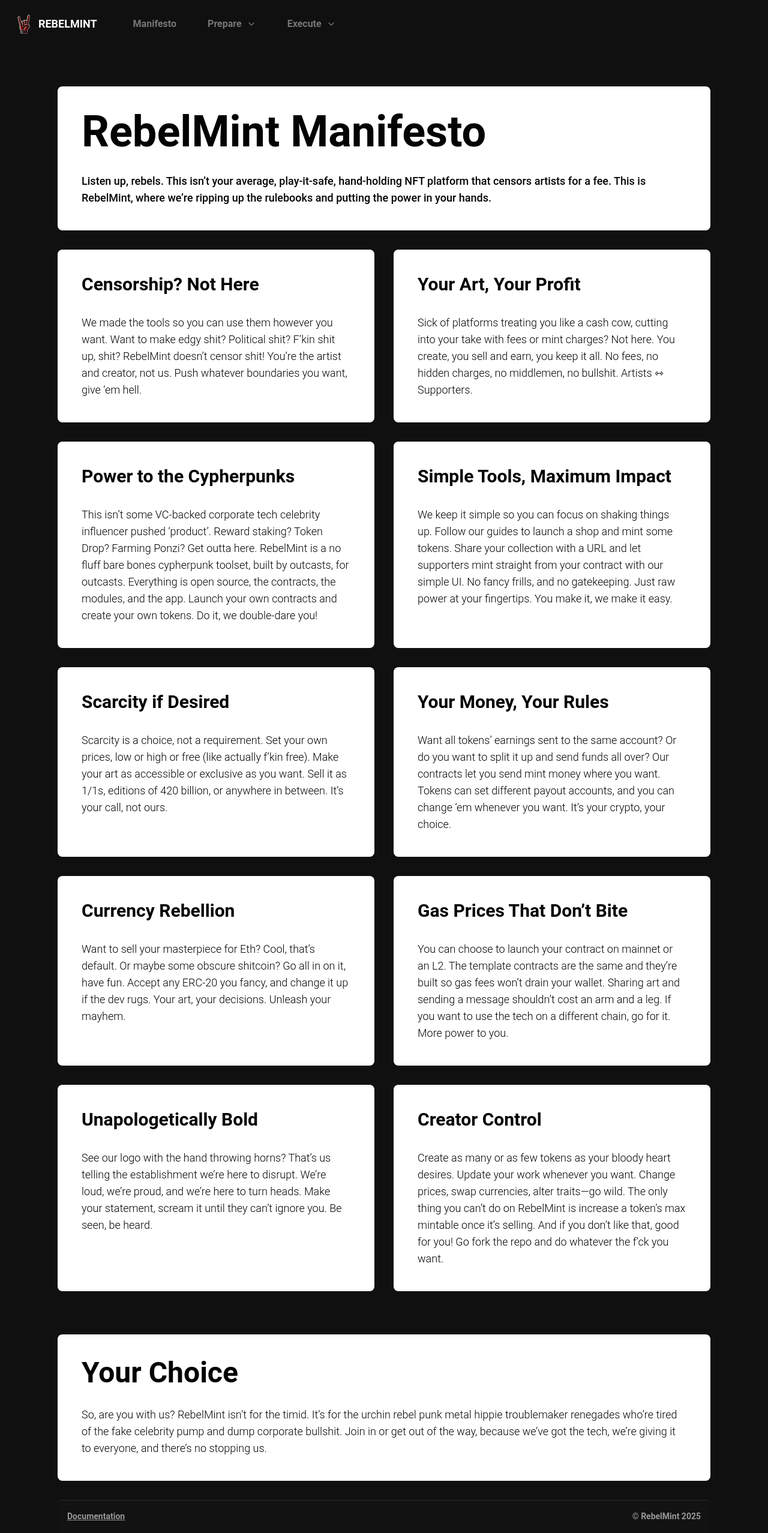
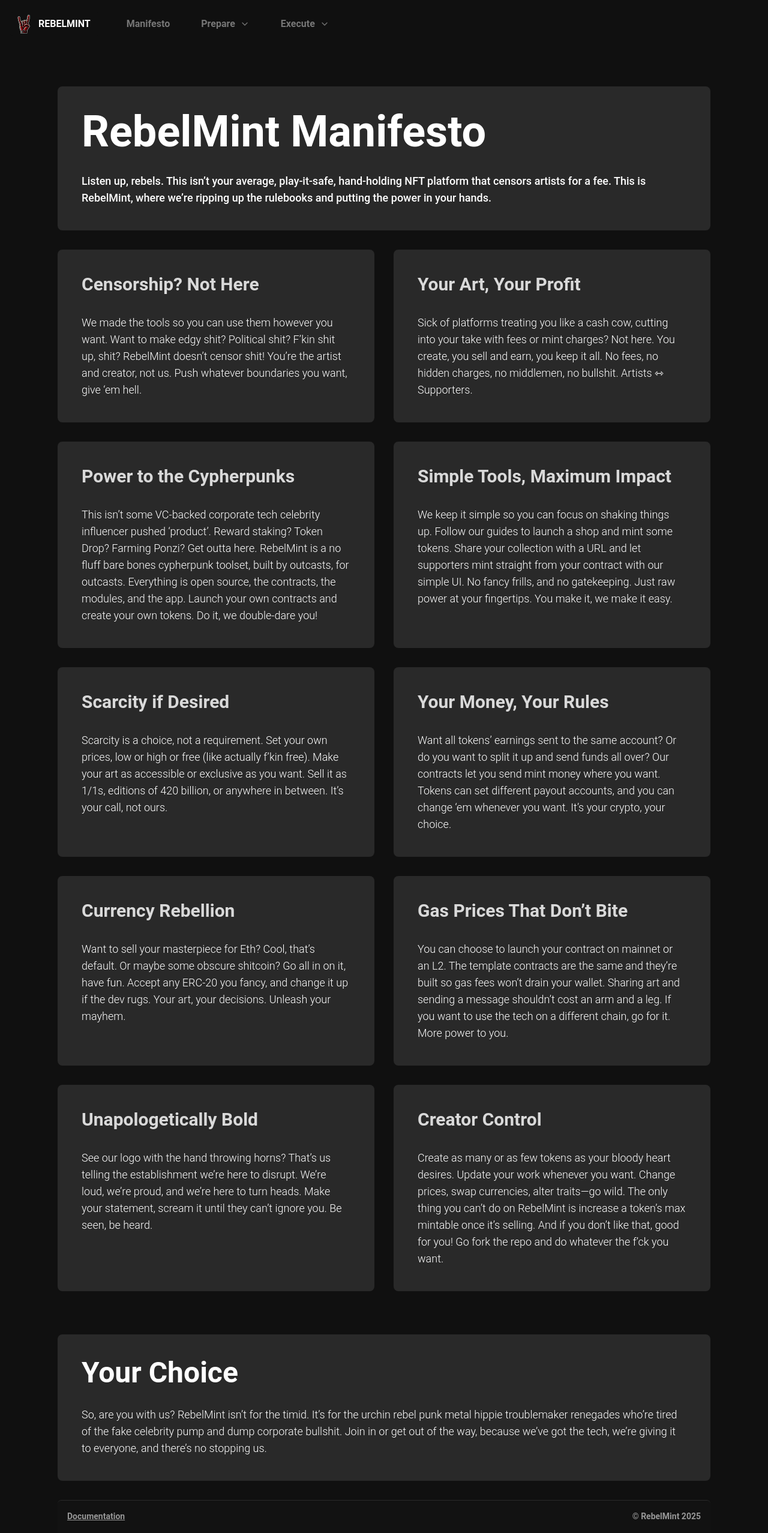
Before and after one commit to MonkMatto/RebelMint-App, a React (Vite) app: page /about in a window 1280 px wide. Shown: the top 2555 px of the page at 60% size. Built offline with nearby package versions, Linux system fonts and the light colour scheme; a web font is replaced by a local one.

Commit message:
dark mode ui fixes

```diff
--- a/src/components/Footer.tsx
+++ b/src/components/Footer.tsx
@@ -9,13 +9,13 @@
                 <a
                     href="https://docs.rebelmint.org"
                     target="_blank"
-                    className="w-fit underline hover:text-base-900"
+                    className="w-fit underline hover:text-base-50"
                 >
                     Documentation
                 </a>
                 <span>
                     By using RebelMint you accept the{' '}
-                    <a href="/tos" className="underline hover:text-base-900">
+                    <a href="/tos" className="underline hover:text-base-50">
                         Terms Of Use
                     </a>
                 </span>
@@ -26,7 +26,7 @@
                     <a
                         href="https://github.com/MonkMatto/RebelMint"
                         target="_blank"
-                        className="hover:text-base-900 hover:underline"
+                        className="hover:text-base-50 hover:underline"
                     >
                         Learn more
                     </a>
--- a/src/components/NavBar.tsx
+++ b/src/components/NavBar.tsx
@@ -15,24 +15,18 @@
 
 export const NavBar = ({ hasConnector }: { hasConnector?: boolean }) => {
     return (
-        <div className="absolute left-0 right-0 top-0 z-20 h-24 w-full p-3 text-base">
+        <div className="absolute left-0 right-0 top-0 z-20 h-24 w-full p-3">
             <div className="h-18 flex max-h-24 w-full items-center justify-start gap-2 rounded-lg px-1 py-1">
                 <a
                     href="/"
-                    className="flex items-center gap-2 rounded-md bg-base-900 p-1 pl-2 pr-4 hover:bg-base-800"
+                    className="flex items-center gap-2 rounded-md bg-base-900 p-1 pl-2 pr-4 font-bold text-white hover:bg-base-800"
                 >
-                    <div className="h-8 w-8 flex-shrink-0">
-                        <img
-                            src="/android-chrome-512x512.png"
-                            className="h-full w-full object-cover"
-                            alt="Site Logo"
-                        />
-                    </div>
-                    <div className="w-fit">
-                        <p className="text-lg font-bold text-base-50">
-                            REBELMINT
-                        </p>
-                    </div>
+                    <img
+                        src="/android-chrome-512x512.png"
+                        className="h-8 w-8 object-cover"
+                        alt="Site Logo"
+                    />
+                    REBELMINT
                 </a>
 
                 <div className="hidden h-12 w-full flex-1 items-center justify-start gap-5 border-base-400 px-5 md:flex">
--- a/src/output.css
+++ b/src/output.css
@@ -463,6 +463,8 @@
 
 /* Individual selectable items, like dropdown options */
 
+/* Independent selectable items outside of a container, need visual separation from the background */
+
 .indie-selectable {
   cursor: pointer;
   border-radius: 0.375rem;
@@ -482,6 +484,8 @@
   color: rgb(255 255 255 / var(--tw-text-opacity));
 }
 
+/* Any submit button with a disabled state, styled to pop when enabled */
+
 .submit-button {
   border-radius: 0.375rem;
   --tw-bg-opacity: 1;
@@ -503,6 +507,8 @@
 .submit-button:disabled {
   opacity: 0.4;
 }
+
+/* The exact width to accept an ethereum contract address */
 
 .address-input {
   height: 3rem;
@@ -926,6 +932,10 @@
   height: 60svh;
 }
 
+.h-\[80svh\] {
+  height: 80svh;
+}
+
 .h-\[90svh\] {
   height: 90svh;
 }
@@ -941,10 +951,6 @@
 
 .h-screen {
   height: 100vh;
-}
-
-.h-\[80svh\] {
-  height: 80svh;
 }
 
 .max-h-24 {
@@ -1588,6 +1594,18 @@
   font-weight: 100;
 }
 
+.font-\[600\] {
+  font-weight: 600;
+}
+
+.font-black {
+  font-weight: 900;
+}
+
+.\!font-bold {
+  font-weight: 700 !important;
+}
+
 .leading-\[10rem\] {
   line-height: 10rem;
 }
@@ -1764,6 +1782,11 @@
 .hover\:text-base-900:hover {
   --tw-text-opacity: 1;
   color: rgb(16 16 16 / var(--tw-text-opacity));
+}
+
+.hover\:text-base-50:hover {
+  --tw-text-opacity: 1;
+  color: rgb(255 255 255 / var(--tw-text-opacity));
 }
 
 .hover\:underline:hover {
--- a/src/pages/About.tsx
+++ b/src/pages/About.tsx
@@ -4,22 +4,22 @@
 
 export const About = () => {
     setPageTitle('About')
-    const headerClass = 'text-3xl font-bold'
+    const headerClass = 'text-3xl text-base-200 font-bold'
     const paragraphClass = 'text-lg font-light'
     const itemClass =
-        'text-base-950 bg-base-50 p-10 flex flex-col gap-8 rounded-lg'
+        'text-base-50 bg-base-800 p-10 flex flex-col gap-8 rounded-lg'
     return (
         <div className="flex h-fit min-h-[100svh] w-full flex-col gap-8 text-wrap bg-base-900 p-4 pt-24 font-satoshi font-bold text-textcol md:px-24">
             <NavBar />
-            <div className="mt-12 flex w-full flex-col gap-8 rounded-lg bg-base-50 p-10 text-base-950">
+            <div className="mt-12 flex w-full flex-col gap-8 rounded-lg bg-base-800 p-10 text-base-50">
                 <h1 id="rebelmint-manifesto" className="text-7xl font-bold">
                     RebelMint Manifesto
                 </h1>
                 <p className="text-lg font-medium">
-                    Listen up, rebels. This isn’t your average,
-                    play-it-safe, hand-holding NFT platform that censors
-                    artists for a fee. This is RebelMint, where we’re ripping
-                    up the rulebooks and putting the power in your hands.
+                    Listen up, rebels. This isn’t your average, play-it-safe,
+                    hand-holding NFT platform that censors artists for a fee.
+                    This is RebelMint, where we’re ripping up the rulebooks and
+                    putting the power in your hands.
                 </p>
             </div>
             <div className="grid h-fit w-full grid-cols-1 gap-8 lg:grid-cols-2 2xl:grid-cols-3">
@@ -30,9 +30,9 @@
                     <p className={paragraphClass}>
                         We made the tools so you can use them however you want.
                         Want to make edgy shit? Political shit? F’kin shit up,
-                        shit? RebelMint doesn’t censor shit! You’re the
-                        artist and creator, not us. Push whatever boundaries you
-                        want, give ‘em hell.
+                        shit? RebelMint doesn’t censor shit! You’re the artist
+                        and creator, not us. Push whatever boundaries you want,
+                        give ‘em hell.
                     </p>
                 </div>
                 <div className={itemClass}>
@@ -99,8 +99,7 @@
                         do you want to split it up and send funds all over? Our
                         contracts let you send mint money where you want. Tokens
                         can set different payout accounts, and you can change
-                        ‘em whenever you want. It’s your crypto, your
-                        choice.
+                        ‘em whenever you want. It’s your crypto, your choice.
                     </p>
                 </div>
 
@@ -125,8 +124,8 @@
                         L2. The template contracts are the same and they’re
                         built so gas fees won’t drain your wallet. Sharing art
                         and sending a message shouldn’t cost an arm and a leg.
-                        If you want to use the tech on a different chain, go
-                        for it. More power to you.{' '}
+                        If you want to use the tech on a different chain, go for
+                        it. More power to you.{' '}
                     </p>
                 </div>
 
@@ -136,10 +135,10 @@
                     </h2>
                     <p className={paragraphClass}>
                         See our logo with the hand throwing horns? That’s us
-                        telling the establishment we’re here to disrupt.
-                        We’re loud, we’re proud, and we’re here to
-                        turn heads. Make your statement, scream it until they
-                        can’t ignore you. Be seen, be heard.
+                        telling the establishment we’re here to disrupt. We’re
+                        loud, we’re proud, and we’re here to turn heads. Make
+                        your statement, scream it until they can’t ignore you.
+                        Be seen, be heard.
                     </p>
                 </div>
                 <div className={itemClass}>
@@ -150,28 +149,27 @@
                         Create as many or as few tokens as your bloody heart
                         desires. Update your work whenever you want. Change
                         prices, swap currencies, alter traits—go wild. The only
-                        thing you can’t do on RebelMint is increase a
-                        token’s max mintable once it’s selling. And if you don’t
-                        like that, good for you! Go fork the repo and do
-                        whatever the f’ck you want.
+                        thing you can’t do on RebelMint is increase a token’s
+                        max mintable once it’s selling. And if you don’t like
+                        that, good for you! Go fork the repo and do whatever the
+                        f’ck you want.
                     </p>
                 </div>
             </div>
 
-            <div className="mt-10 flex w-full flex-col gap-8 rounded-lg bg-base-50 p-10 text-base-950">
-                    <h2 id="your-choice" className="text-5xl font-bold">
-                        Your Choice
-                    </h2>
-                    <p className={paragraphClass}>
-                        So, are you with us? RebelMint isn’t for the timid.
-                        It’s for the urchin rebel punk metal hippie troublemaker
-                        renegades who’re tired of the fake celebrity pump and
-                        dump corporate bullshit. Join in or get out of the way,
-                        because we’ve got the tech, we’re giving it to everyone,
-                        and there’s no stopping us.
-                    </p>
+            <div className="mt-10 flex w-full flex-col gap-8 rounded-lg bg-base-800 p-10 text-base-50">
+                <h2 id="your-choice" className="text-5xl font-bold">
+                    Your Choice
+                </h2>
+                <p className={paragraphClass}>
+                    So, are you with us? RebelMint isn’t for the timid. It’s for
+                    the urchin rebel punk metal hippie troublemaker renegades
+                    who’re tired of the fake celebrity pump and dump corporate
+                    bullshit. Join in or get out of the way, because we’ve got
+                    the tech, we’re giving it to everyone, and there’s no
+                    stopping us.
+                </p>
             </div>
-
 
             <Footer />
         </div>
```
